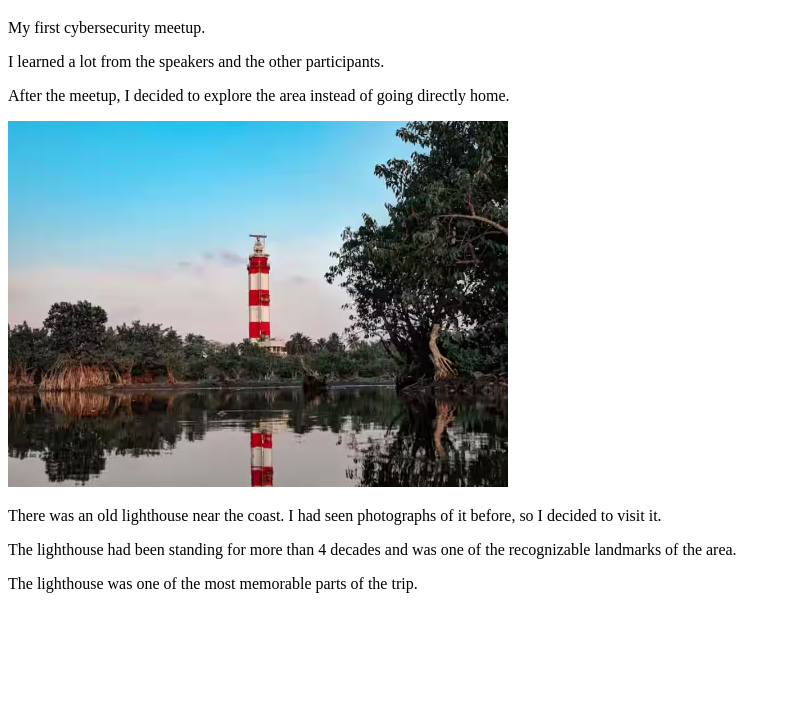
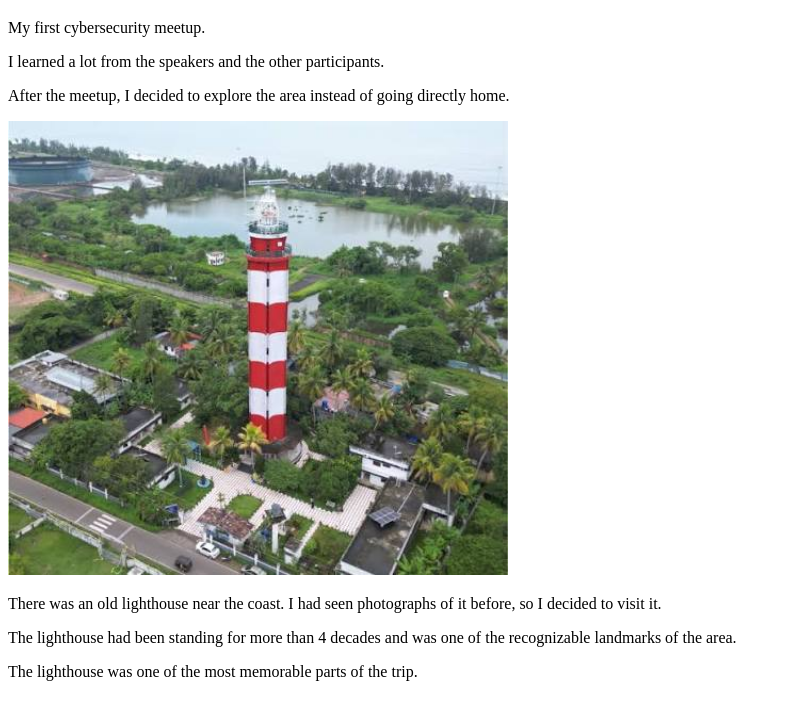
Before and after one commit to arjunsec21/arjunsec21.github.io, a plain HTML site: page post/november-2021.html in a window 1280 px wide. Shown: the part 61-780 px from the top of the page, without its empty margins (0-791 px from the left). Drawn offline with Linux system fonts and the light colour scheme.

Commit message:
Update november-2021.html

```diff
--- a/post/november-2021.html
+++ b/post/november-2021.html
@@ -21,7 +21,7 @@ other participants.
 After the meetup, I decided to explore the
 area instead of going directly home.
 </p>
-    <img src="../images/lighthouse.jpg"
+    <img src="../images/images.jpg"
      alt="Historic lighthouse near the coast"
      width="500">
 
```
